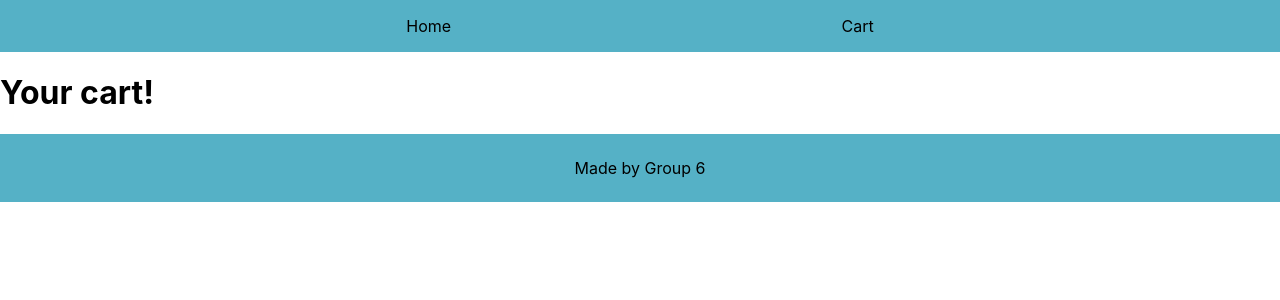
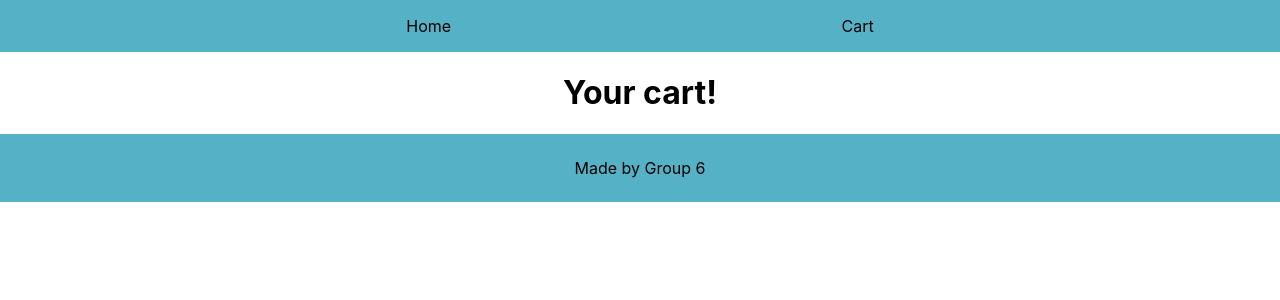
Before and after one commit to g-holmer/Webshop--Team-Work--React, a React (Create React App) app: page /cart in a window 1280 px wide. Shown: the top 300 px of the page. Built offline with nearby package versions, Linux system fonts and the light colour scheme.

Commit message:
added cartItem styling

```diff
--- a/src/components/GetCartItems.jsx
+++ b/src/components/GetCartItems.jsx
@@ -14,6 +14,7 @@ export default function GetCartItems({ itemImage, itemName, itemPrice }) {
 const CartItem = styled.div`
   display: flex;
   justify-content: space-evenly;
+
   margin: 30px;
   img {
     width: 100%;
--- a/src/pages/CartPage.jsx
+++ b/src/pages/CartPage.jsx
@@ -1,5 +1,6 @@
 import React, { useEffect, useState } from "react";
 import GetCartItems from "../components/GetCartItems";
+import styled from "styled-components";
 export default function CartPage({}) {
   let [cartItems, setCartItems] = useState([]);
 
@@ -36,9 +37,19 @@ export default function CartPage({}) {
   }, []);
 
   return (
-    <div>
-      <h1>Your cart!</h1>
-      {productsToRender}
-    </div>
+    <Cart>
+      <h1 style={{alignSelf: 'center'}}>Your cart!</h1>
+
+      <CartItems>{productsToRender}</CartItems>
+    </Cart>
   );
 }
+const CartItems = styled.div`
+  display: flex;
+  flex-direction: column;
+`;
+const Cart = styled.div`
+  display: flex;
+  justify-content: center;
+  flex-direction: column;
+`;
```
